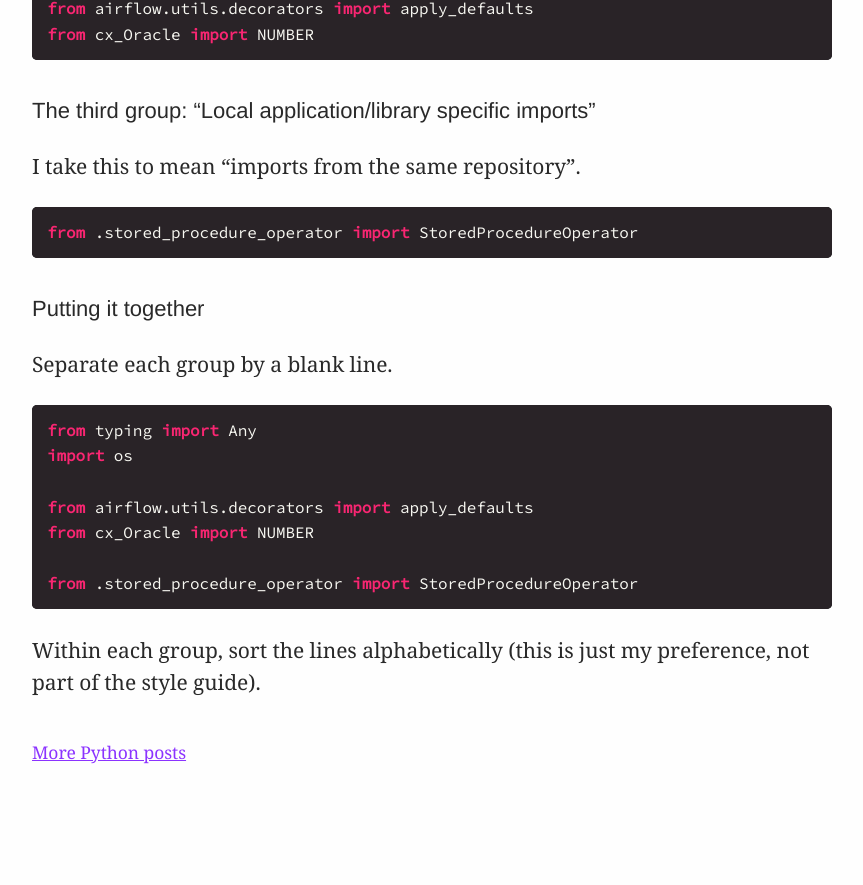
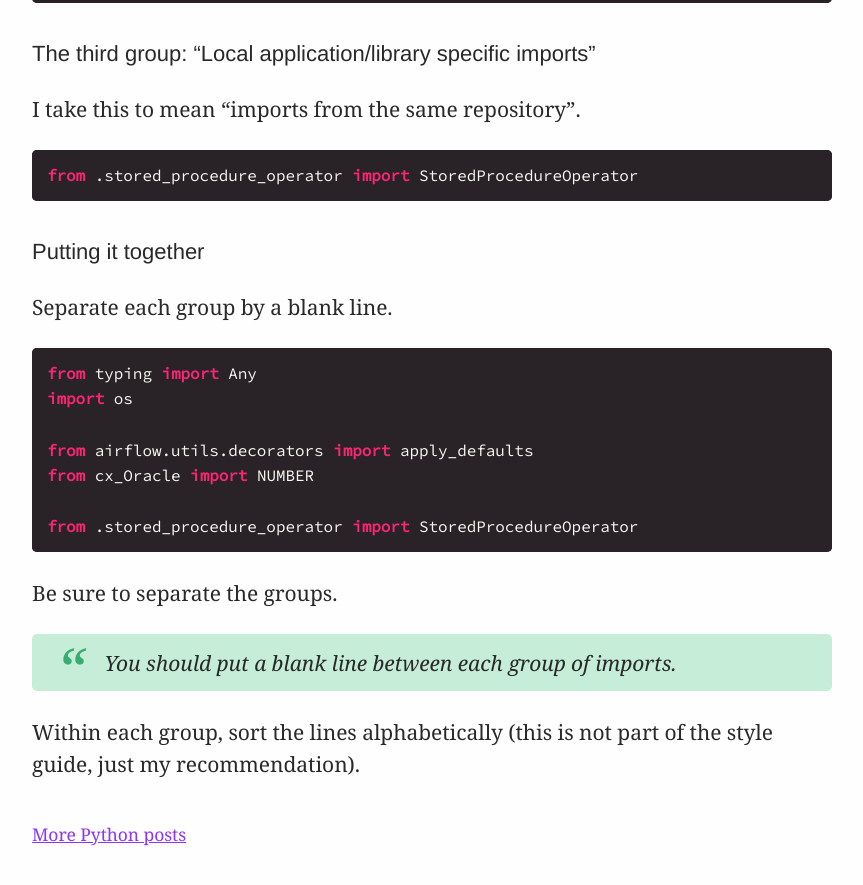
Before and after one commit to explodinglabs/explodinglabs.github.io, a Jekyll site: the page built from docs/_posts/python/2021-01-27-imports.markdown, in a window 1280 px wide and 900 px high, scrolled down 1179 px. Shown: the top 885 px of the window, without its empty margins (208-1071 px from the left). Built offline with Jekyll 4.4.1, drawn with Linux system fonts in a browser that asks for light colours; before the commit the page ends 1997 px from its top, so only the background shows below that; some of the changed text lies outside the part shown.

Commit message:
Update 2021-01-27-imports.markdown

````diff
--- a/docs/_posts/python/2021-01-27-imports.markdown
+++ b/docs/_posts/python/2021-01-27-imports.markdown
@@ -67,5 +65,9 @@ from cx_Oracle import NUMBER
 from .stored_procedure_operator import StoredProcedureOperator
 ```
 
-Within each group, sort the lines alphabetically (this is just my preference,
-not part of the style guide).
+Be sure to separate the groups.
+
+> You should put a blank line between each group of imports.
+
+Within each group, sort the lines alphabetically (this is
+not part of the style guide, just my recommendation).
````
Also changed, not shown: other parts of docs/_posts/python/2021-01-27-imports.markdown (+0 -2 lines).
